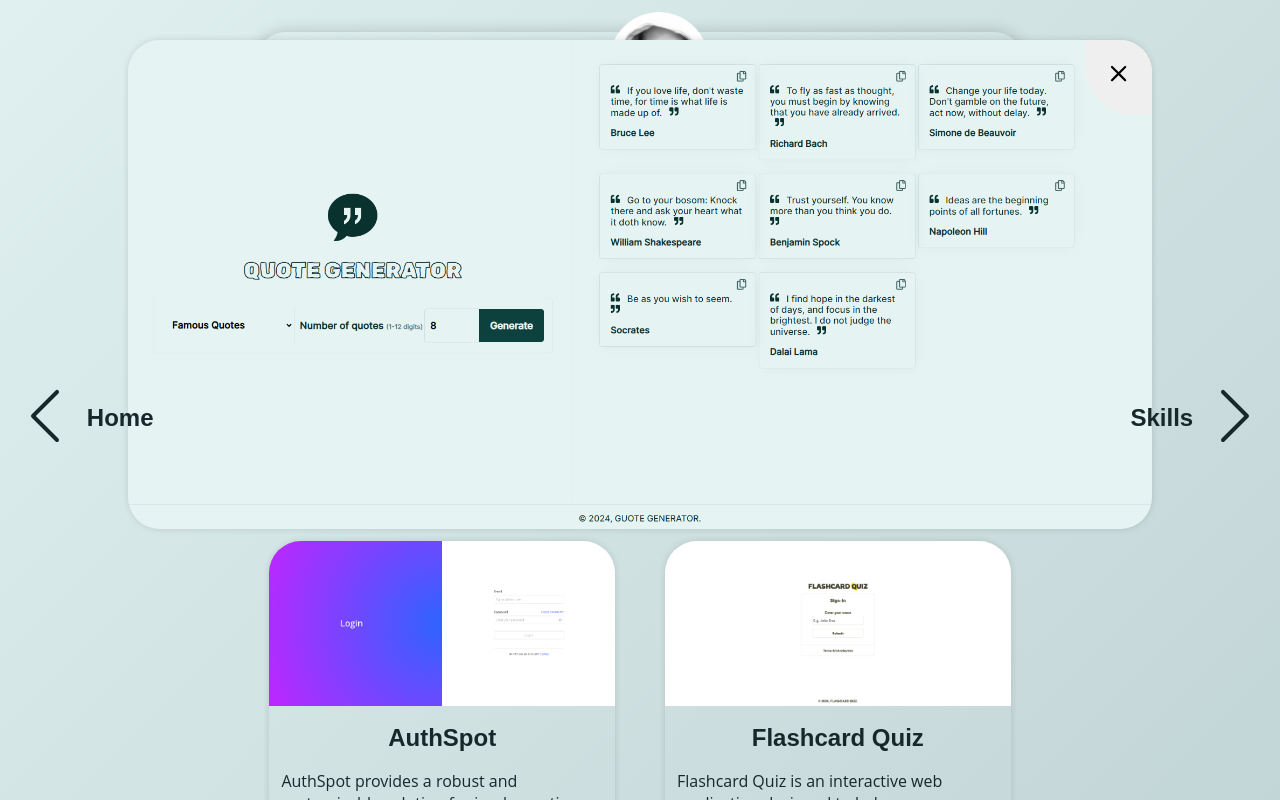
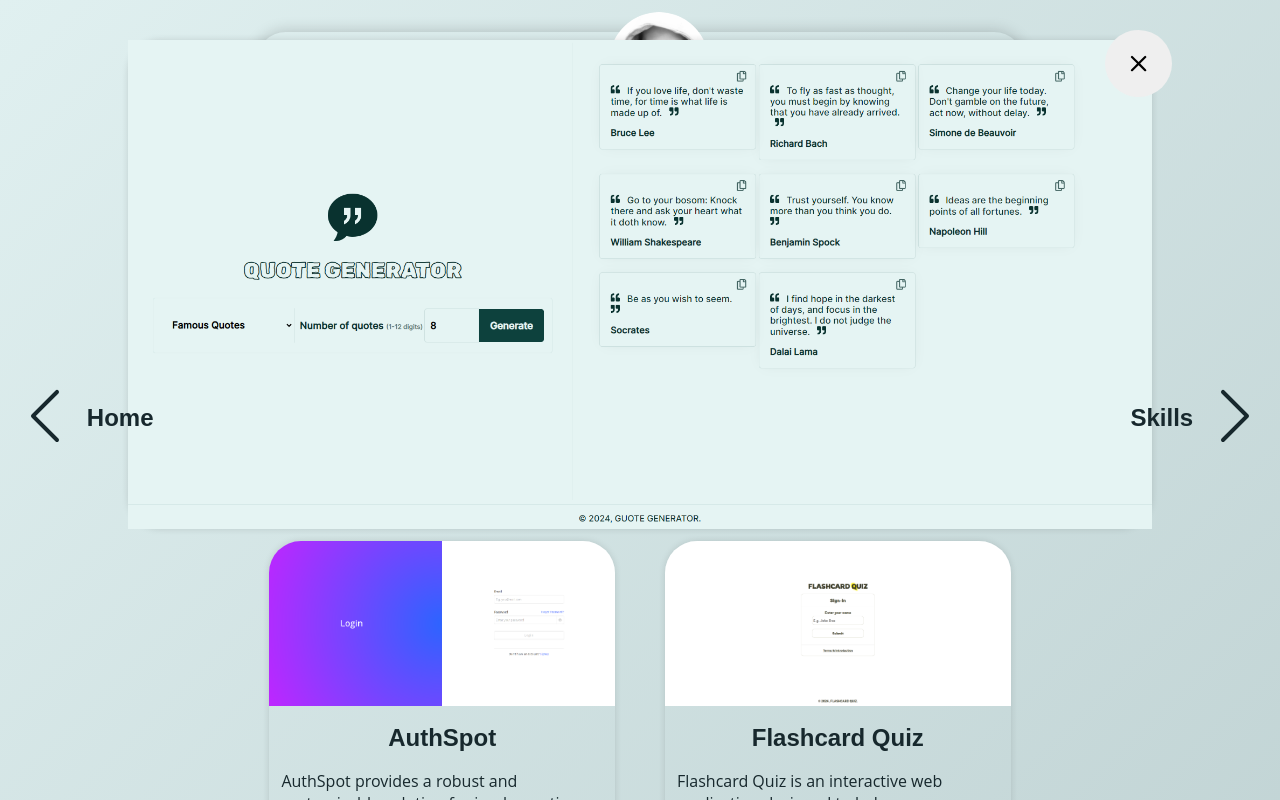
Before and after one commit to MaitisamY/ay-folio, a React (Vite) app: page /project in a window 1280 px wide. Both pictures are taken after a click on the element 442 px from the left and 315 px from the top of the page. Shown: the top 800 px of the page. Built offline with nearby package versions, Linux system fonts and the light colour scheme; no server answers; the database is empty; a web font is replaced by a local one.

Commit message:
updated a button style

```diff
--- a/src/components/ProjectCard.jsx
+++ b/src/components/ProjectCard.jsx
@@ -76,7 +76,6 @@ export default function ProjectCard({
                             display: 'flex',
                             justifyContent: 'center',
                             alignItems: 'center',
-                            overflow: 'hidden',
                             width: '80%',
                             height: 'auto',
                             borderRadius: 'var(--border-radius-xl)',
@@ -94,13 +93,17 @@ export default function ProjectCard({
                             onClick={onClose}
                             style={{
                                 position: 'absolute',
-                                top: 0,
-                                right: 0,
+                                top: '-2%',
+                                right: '-2%',
                                 padding: '1rem',
                                 border: 'none',
-                                borderRadius: '0 var(--border-radius-xl) 0 50px',
+                                borderRadius: '50px',
                                 cursor: 'pointer',
                                 fontSize: '2.2rem',
+                                zIndex: 99999,
+                                display: 'flex',
+                                justifyContent: 'center',
+                                alignItems: 'center',
                             }}
                         >
                             <BsX />
```
